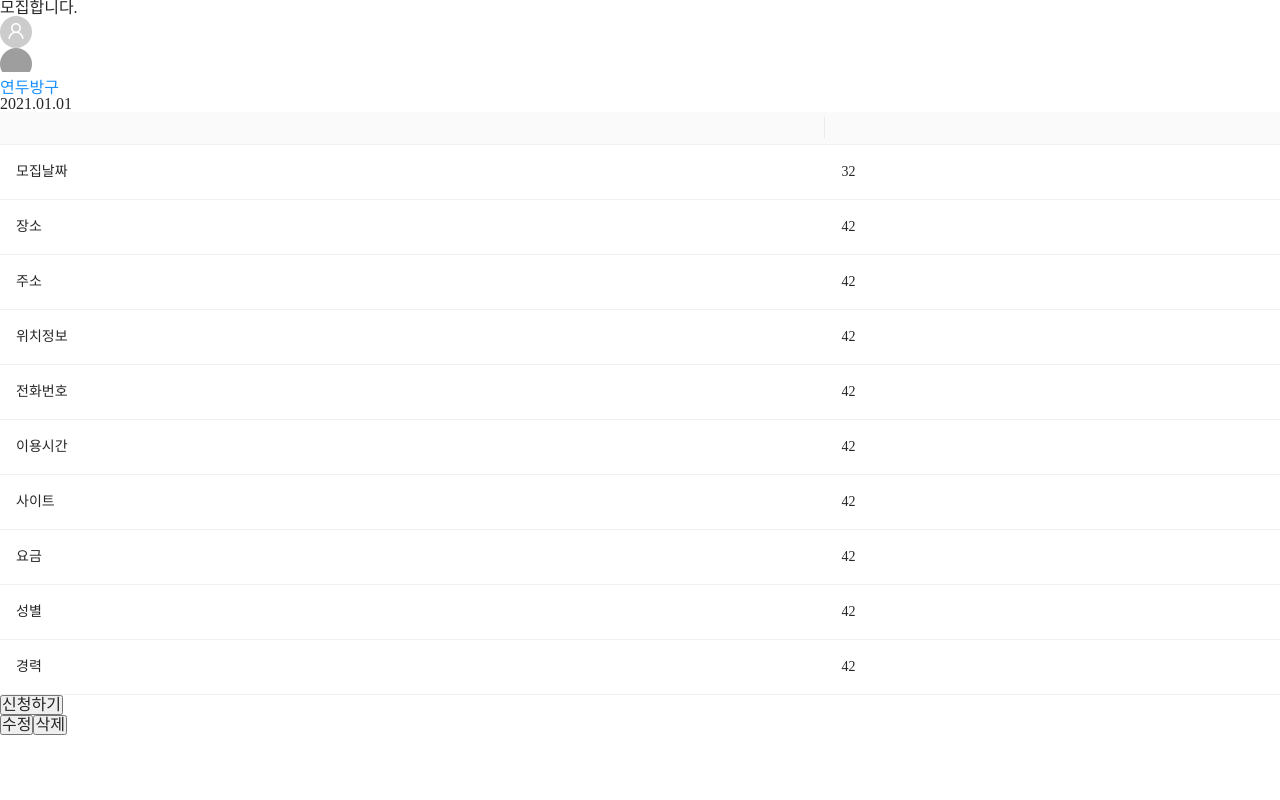
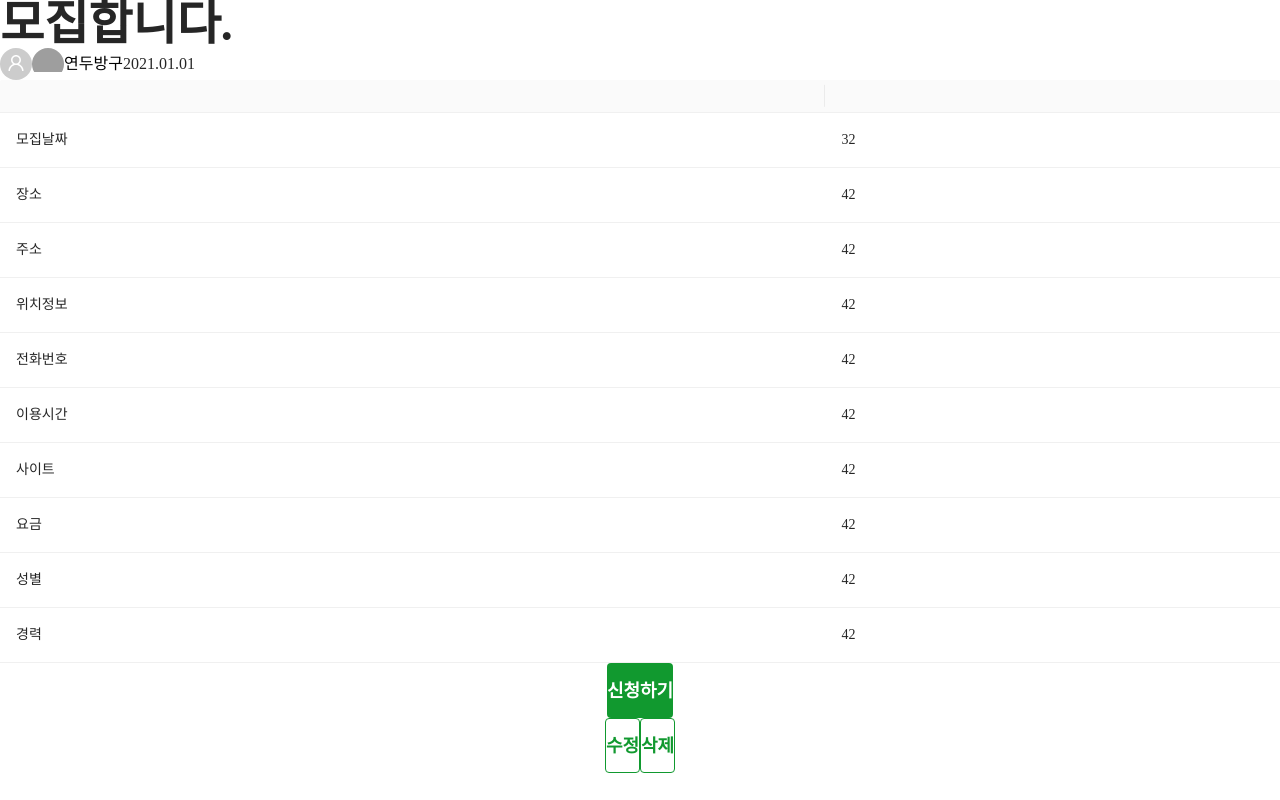
Before and after one commit to ssso-pro1/tennis-together-fe, a React (Create React App) app: page /detail/1 in a window 1280 px wide. Built offline with nearby package versions, Linux system fonts and the light colour scheme; grey boxes are pictures that could not be loaded.

Commit message:
💄 Working on styled-components

```diff
--- a/src/components/Avatar.js
+++ b/src/components/Avatar.js
@@ -1,10 +1,16 @@
 import React from 'react'
 import { Avatar, Image } from 'antd'
 import { UserOutlined } from '@ant-design/icons'
+import styled from 'styled-components'
+
+const AvaContent = styled.div`
+  display: flex;
+  align-items: center;
+`
 
 function Avatars() {
   return (
-    <div>
+    <AvaContent>
       <div className="avatar_default">
         <a href="">
           <Avatar icon={<UserOutlined />} />
@@ -24,10 +30,10 @@ function Avatars() {
       </div>
       <div className="info">
         <a href="/" className="username">
-          <strong>연두방구</strong>
+          <strong style={{ color: 'black' }}>연두방구</strong>
         </a>
       </div>
-    </div>
+    </AvaContent>
   )
 }
 
--- /dev/null
+++ b/src/components/Buttons.js
@@ -0,0 +1,31 @@
+import styled, { css } from 'styled-components'
+
+const Button = styled.button`
+  background: #11992f;
+  color: white;
+  border-radius: 4px;
+  border: none;
+  font-size: 18px;
+  font-weight: bold;
+  height: 55px;
+  transition: background-color 200ms ease-in-out;
+
+  &:hover {
+    background-color: #13802b;
+  }
+
+  ${(props) =>
+    props.Outlined &&
+    css`
+      border: 1px solid #11992f;
+      background-color: white;
+      color: #11992f;
+      &:hover {
+        border: none;
+        background-color: #11992f;
+        color: white;
+      }
+    `}
+`
+
+export default Button
--- a/src/components/DetailMain.js
+++ b/src/components/DetailMain.js
@@ -4,6 +4,8 @@ import { UserOutlined } from '@ant-design/icons'
 import DetailData from './DetailData'
 import DetailTable from './DetailTable'
 import Avatars from './Avatar'
+import Button from './Buttons'
+import styled from 'styled-components'
 
 function DetailMain() {
   // 게임 상세정보
@@ -237,26 +239,37 @@ function DetailMain() {
     setGame(selected)
   })
 
+  const Title = styled.h1`
+    font-size: 48px;
+    font-weight: bold;
+  `
+
+  const UserInfo = styled.div`
+    display: flex;
+    align-items: center;
+  `
+  const Flexbox = styled.div`
+    display: flex;
+    align-items: center;
+    justify-content: center;
+  `
+  const Anchor = Button.withComponent('a')
+
   return (
     <div>
-      <h1 className="detail-main-title">{didi.title}</h1>
-      <div className="detail-user-info">
+      <Title>{didi.title}</Title>
+      <UserInfo>
         <Avatars />
-
         <time dateTime="2021-01-01">2021.01.01</time>
-      </div>
-
+      </UserInfo>
       <DetailTable />
-
-      <div>
-        <button type="button" className="btn-primary">
-          신청하기
-        </button>
-        <div>
-          <button type="button">수정</button>
-          <button type="button">삭제</button>
-        </div>
-      </div>
+      <Flexbox>
+        <Button>신청하기</Button>
+      </Flexbox>
+      <Flexbox>
+        <Button Outlined>수정</Button>
+        <Button Outlined>삭제</Button>
+      </Flexbox>
     </div>
   )
 }
--- a/src/components/DetailTable.js
+++ b/src/components/DetailTable.js
@@ -1,5 +1,7 @@
 import React from 'react'
 import { Table } from 'antd'
+import styled from 'styled-components'
+
 const dataSource = [
   {
     key: '1',
@@ -64,10 +66,19 @@ const columns = [
   },
 ]
 
+const TableStyle = styled(Table)`
+  border: none;
+  color: red;
+`
+
 function DetailTable() {
   return (
     <div>
-      <Table dataSource={dataSource} columns={columns} pagination={false} />
+      <TableStyle
+        dataSource={dataSource}
+        columns={columns}
+        pagination={false}
+      />
     </div>
   )
 }
```
